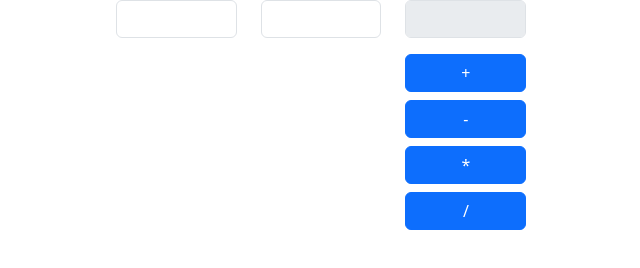
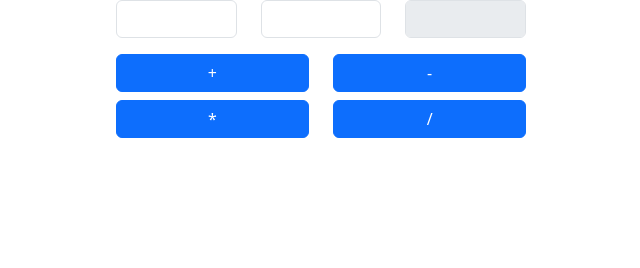
Before and after one commit to jppcel/curso-sismetro-2023, a plain HTML site: page aula-13/index.html in a window 1280 px wide. Shown: the whole page, without its empty margins (319-959 px from the left). Drawn offline with nearby package versions, Linux system fonts and the light colour scheme.

Commit message:
calculadora 1 finalizada

```diff
--- a/aula-13/index.html
+++ b/aula-13/index.html
@@ -21,15 +21,16 @@
                     </div>
                 </div>
                 <div class="row mt-3">
-                    <div class="col-8">
-
-                    </div>
-                    <div class="col-4">
+                    <div class="col-6">
                         <div class="d-grid gap-2">
                             <button class="btn btn-primary" type="button" onClick="somar()">+</button>
-                            <button class="btn btn-primary" type="button">-</button>
-                            <button class="btn btn-primary" type="button">*</button>
-                            <button class="btn btn-primary" type="button">/</button>
+                            <button class="btn btn-primary" type="button" onClick="multiplicar()">*</button>
+                        </div>
+                    </div>
+                    <div class="col-6">
+                        <div class="d-grid gap-2">
+                            <button class="btn btn-primary" type="button" onClick="subtrair()">-</button>
+                            <button class="btn btn-primary" type="button" onClick="dividir()">/</button>
                         </div>
                     </div>
                 </div>
--- a/aula-13/script.js
+++ b/aula-13/script.js
@@ -11,7 +11,22 @@ function divisao(n1, n2) {
     return n1 / n2;
 }
 
-function somar(){
+function somar() {
     document.getElementById("resultado").value = soma(Number(document.getElementById("n1").value),
-            Number(document.getElementById("n2").value));
+        Number(document.getElementById("n2").value));
 }
+
+function subtrair() {
+    document.getElementById("resultado").value = subtracao(Number(document.getElementById("n1").value),
+        Number(document.getElementById("n2").value));
+}
+
+function multiplicar() {
+    document.getElementById("resultado").value = multiplicacao(Number(document.getElementById("n1").value),
+        Number(document.getElementById("n2").value));
+}
+
+function dividir() {
+    document.getElementById("resultado").value = divisao(Number(document.getElementById("n1").value),
+        Number(document.getElementById("n2").value));
+}
```
